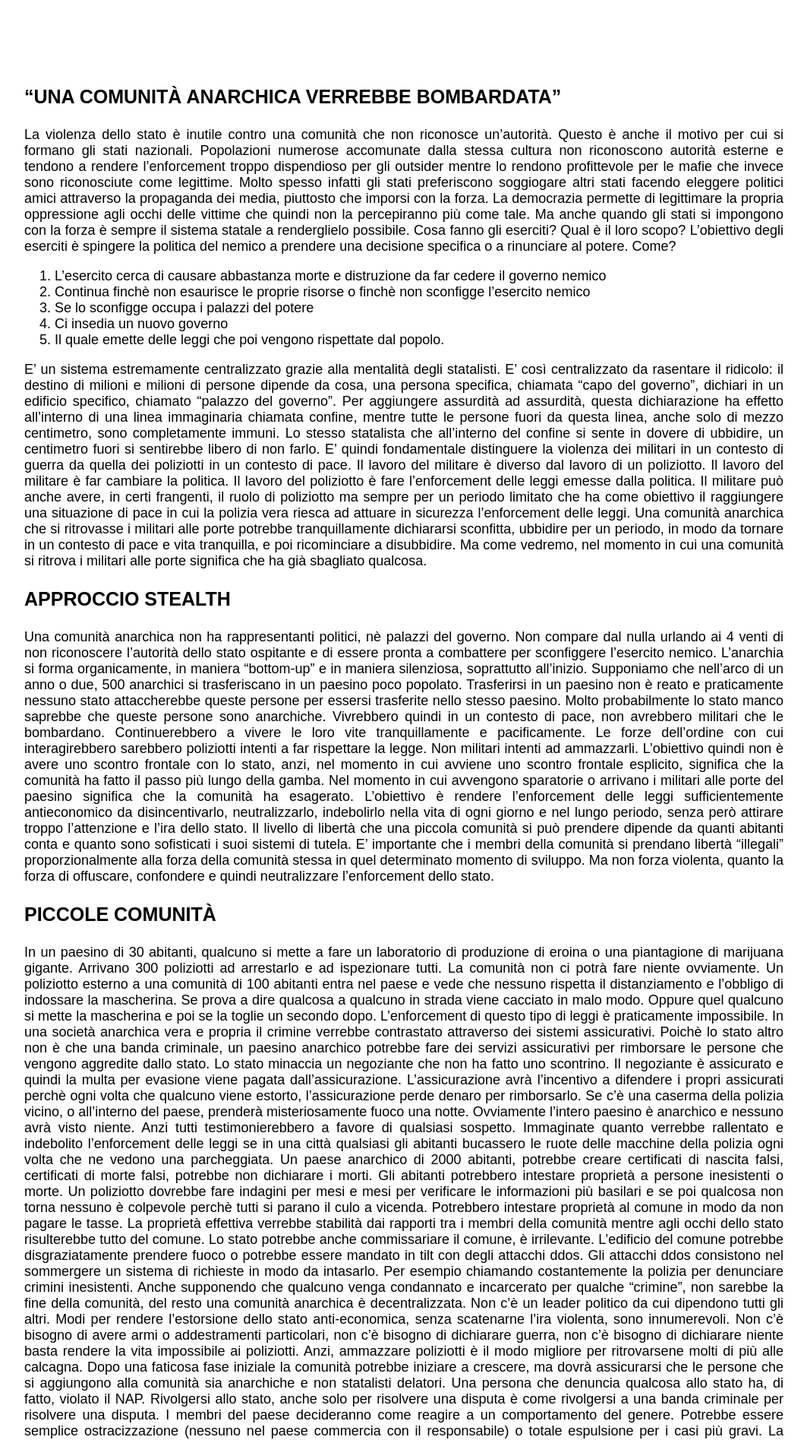
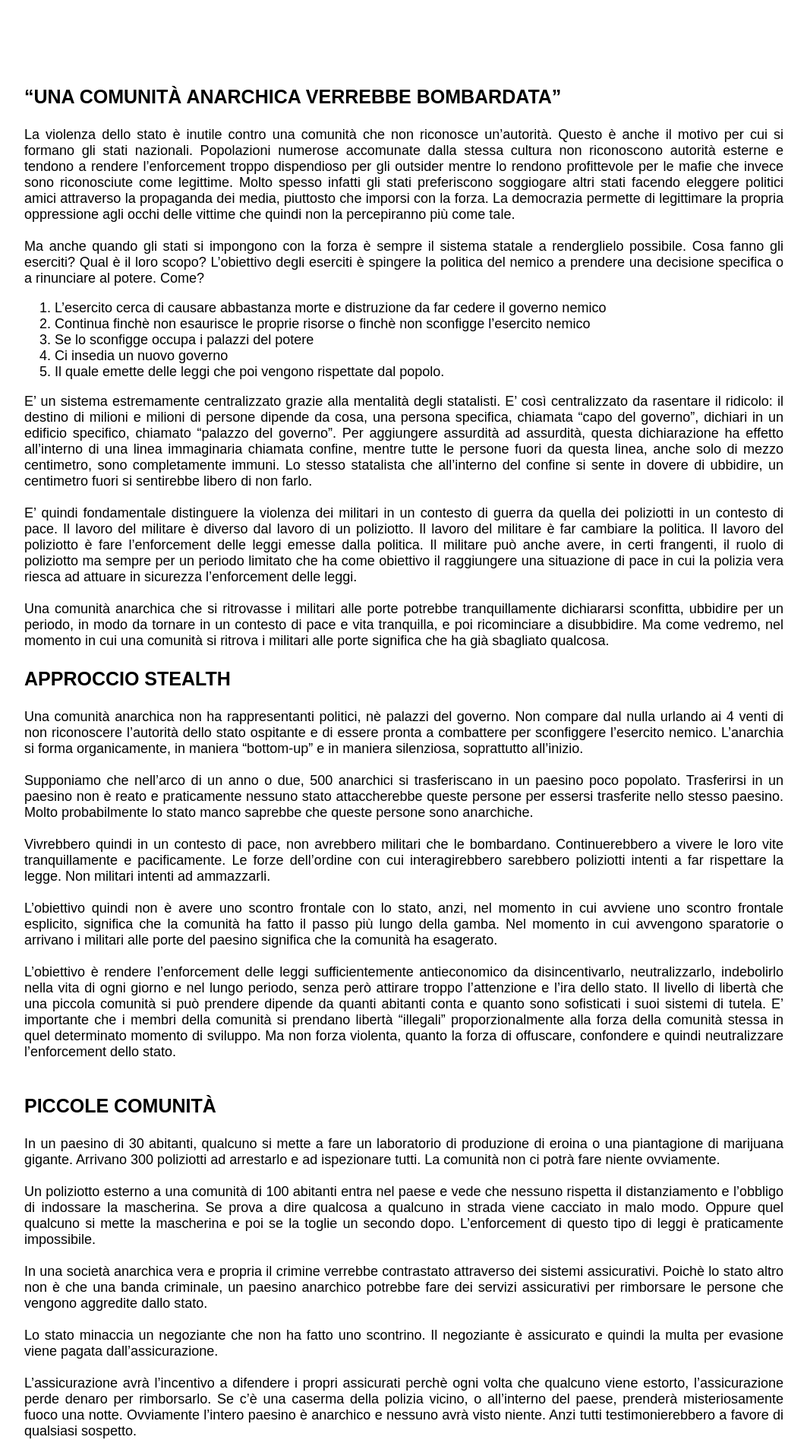
Before and after one commit to ancapdeclaration/anarchia-senza-scontri-o-politica, a plain HTML site: page index.html in a window 1280 px wide. Shown: the top 1895 px of the page at 76% size, without its empty margins (108-1171 px from the left). Drawn offline with Linux system fonts and the light colour scheme.

Commit message:
Update index.html

```diff
--- a/index.html
+++ b/index.html
@@ -20,7 +20,7 @@
 	<div class="width">
 		<h3>“Una comunità anarchica verrebbe bombardata”</h3>
 
-<p>La violenza dello stato è inutile contro una comunità che non riconosce un’autorità. Questo è anche il motivo per cui si formano gli stati nazionali. Popolazioni numerose accomunate dalla stessa cultura non riconoscono autorità esterne e tendono a rendere l’enforcement troppo dispendioso per gli outsider mentre lo rendono profittevole per le mafie che invece sono riconosciute come legittime. Molto spesso infatti gli stati preferiscono soggiogare altri stati facendo eleggere politici amici attraverso la propaganda dei media, piuttosto che imporsi con la forza. La democrazia permette di legittimare la propria oppressione agli occhi delle vittime che quindi non la percepiranno più come tale.
+<p>La violenza dello stato è inutile contro una comunità che non riconosce un’autorità. Questo è anche il motivo per cui si formano gli stati nazionali. Popolazioni numerose accomunate dalla stessa cultura non riconoscono autorità esterne e tendono a rendere l’enforcement troppo dispendioso per gli outsider mentre lo rendono profittevole per le mafie che invece sono riconosciute come legittime. Molto spesso infatti gli stati preferiscono soggiogare altri stati facendo eleggere politici amici attraverso la propaganda dei media, piuttosto che imporsi con la forza. La democrazia permette di legittimare la propria oppressione agli occhi delle vittime che quindi non la percepiranno più come tale.<br><br>
 Ma anche quando gli stati si impongono con la forza è sempre il sistema statale a renderglielo possibile. Cosa fanno gli eserciti? Qual è il loro scopo? L’obiettivo degli eserciti è spingere la politica del nemico a prendere una decisione specifica o a rinunciare al potere. Come? </p>
 <ol>
 <li>L’esercito cerca di causare abbastanza morte e distruzione da far cedere il governo nemico</li>
@@ -29,48 +29,48 @@ Ma anche quando gli stati si impongono con la forza è sempre il sistema statale
 <li>Ci insedia un nuovo governo </li>
 <li>Il quale emette delle leggi che poi vengono rispettate dal popolo.</li>
 </ol>
-<p>E’ un sistema estremamente centralizzato grazie alla mentalità degli statalisti. E’ così centralizzato da rasentare il ridicolo: il destino di milioni e milioni di persone dipende da cosa, una persona specifica, chiamata “capo del governo”, dichiari in un edificio specifico, chiamato “palazzo del governo”. Per aggiungere assurdità ad assurdità, questa dichiarazione ha effetto all’interno di una linea immaginaria chiamata confine, mentre tutte le persone fuori da questa linea, anche solo di mezzo centimetro, sono completamente immuni. Lo stesso statalista che all’interno del confine si sente in dovere di ubbidire, un centimetro fuori si sentirebbe libero di non farlo.
-E’ quindi fondamentale distinguere la violenza dei militari in un contesto di guerra da quella dei poliziotti in un contesto di pace. Il lavoro del militare è diverso dal lavoro di un poliziotto. Il lavoro del militare è far cambiare la politica. Il lavoro del poliziotto è fare l’enforcement delle leggi emesse dalla politica. Il militare può anche avere, in certi frangenti, il ruolo di poliziotto ma sempre per un periodo limitato che ha come obiettivo il raggiungere una situazione di pace in cui la polizia vera riesca ad attuare in sicurezza l’enforcement delle leggi.
+<p>E’ un sistema estremamente centralizzato grazie alla mentalità degli statalisti. E’ così centralizzato da rasentare il ridicolo: il destino di milioni e milioni di persone dipende da cosa, una persona specifica, chiamata “capo del governo”, dichiari in un edificio specifico, chiamato “palazzo del governo”. Per aggiungere assurdità ad assurdità, questa dichiarazione ha effetto all’interno di una linea immaginaria chiamata confine, mentre tutte le persone fuori da questa linea, anche solo di mezzo centimetro, sono completamente immuni. Lo stesso statalista che all’interno del confine si sente in dovere di ubbidire, un centimetro fuori si sentirebbe libero di non farlo.<br><br>
+E’ quindi fondamentale distinguere la violenza dei militari in un contesto di guerra da quella dei poliziotti in un contesto di pace. Il lavoro del militare è diverso dal lavoro di un poliziotto. Il lavoro del militare è far cambiare la politica. Il lavoro del poliziotto è fare l’enforcement delle leggi emesse dalla politica. Il militare può anche avere, in certi frangenti, il ruolo di poliziotto ma sempre per un periodo limitato che ha come obiettivo il raggiungere una situazione di pace in cui la polizia vera riesca ad attuare in sicurezza l’enforcement delle leggi.<br><br>
 Una comunità anarchica che si ritrovasse i militari alle porte potrebbe tranquillamente dichiararsi sconfitta, ubbidire per un periodo, in modo da tornare in un contesto di pace e vita tranquilla, e poi ricominciare a disubbidire. Ma come vedremo, nel momento in cui una comunità si ritrova i militari alle porte significa che ha già sbagliato qualcosa.</p>
 
 <h3>Approccio stealth</h3>
 
-<p>Una comunità anarchica non ha rappresentanti politici, nè palazzi del governo. Non compare dal nulla urlando ai 4 venti di non riconoscere l’autorità dello stato ospitante e di essere pronta a combattere per sconfiggere l’esercito nemico. L’anarchia si forma organicamente, in maniera “bottom-up” e in maniera silenziosa, soprattutto all’inizio.
-Supponiamo che nell’arco di un anno o due, 500 anarchici si trasferiscano in un paesino poco popolato. Trasferirsi in un paesino non è reato e praticamente nessuno stato attaccherebbe queste persone per essersi trasferite nello stesso paesino. Molto probabilmente lo stato manco saprebbe che queste persone sono anarchiche.
-Vivrebbero quindi in un contesto di pace, non avrebbero militari che le bombardano. Continuerebbero a vivere le loro vite tranquillamente e pacificamente. Le forze dell’ordine con cui interagirebbero sarebbero poliziotti intenti a far rispettare la legge. Non militari intenti ad ammazzarli.
-L’obiettivo quindi non è avere uno scontro frontale con lo stato, anzi, nel momento in cui avviene uno scontro frontale esplicito, significa che la comunità ha fatto il passo più lungo della gamba. Nel momento in cui avvengono sparatorie o arrivano i militari alle porte del paesino significa che la comunità ha esagerato.
+<p>Una comunità anarchica non ha rappresentanti politici, nè palazzi del governo. Non compare dal nulla urlando ai 4 venti di non riconoscere l’autorità dello stato ospitante e di essere pronta a combattere per sconfiggere l’esercito nemico. L’anarchia si forma organicamente, in maniera “bottom-up” e in maniera silenziosa, soprattutto all’inizio.<br><br>
+Supponiamo che nell’arco di un anno o due, 500 anarchici si trasferiscano in un paesino poco popolato. Trasferirsi in un paesino non è reato e praticamente nessuno stato attaccherebbe queste persone per essersi trasferite nello stesso paesino. Molto probabilmente lo stato manco saprebbe che queste persone sono anarchiche.<br><br>
+Vivrebbero quindi in un contesto di pace, non avrebbero militari che le bombardano. Continuerebbero a vivere le loro vite tranquillamente e pacificamente. Le forze dell’ordine con cui interagirebbero sarebbero poliziotti intenti a far rispettare la legge. Non militari intenti ad ammazzarli.<br><br>
+L’obiettivo quindi non è avere uno scontro frontale con lo stato, anzi, nel momento in cui avviene uno scontro frontale esplicito, significa che la comunità ha fatto il passo più lungo della gamba. Nel momento in cui avvengono sparatorie o arrivano i militari alle porte del paesino significa che la comunità ha esagerato.<br><br>
 L’obiettivo è rendere l’enforcement delle leggi sufficientemente antieconomico da disincentivarlo, neutralizzarlo, indebolirlo nella vita di ogni giorno e nel lungo periodo, senza però attirare troppo l’attenzione e l’ira dello stato.
-Il livello di libertà che una piccola comunità si può prendere dipende da quanti abitanti conta e quanto sono sofisticati i suoi sistemi di tutela. E’ importante che i membri della comunità si prendano libertà “illegali” proporzionalmente alla forza della comunità stessa in quel determinato momento di sviluppo. Ma non forza violenta, quanto la forza di offuscare, confondere e quindi neutralizzare l’enforcement dello stato.</p>
+Il livello di libertà che una piccola comunità si può prendere dipende da quanti abitanti conta e quanto sono sofisticati i suoi sistemi di tutela. E’ importante che i membri della comunità si prendano libertà “illegali” proporzionalmente alla forza della comunità stessa in quel determinato momento di sviluppo. Ma non forza violenta, quanto la forza di offuscare, confondere e quindi neutralizzare l’enforcement dello stato.<br><br></p>
 
 <h3>Piccole comunità</h3>
 
-<p>In un paesino di 30 abitanti, qualcuno si mette a fare un laboratorio di produzione di eroina o una piantagione di marijuana gigante. Arrivano 300 poliziotti ad arrestarlo e ad ispezionare tutti. La comunità non ci potrà fare niente ovviamente.
-Un poliziotto esterno a una comunità di 100 abitanti entra nel paese e vede che nessuno rispetta il distanziamento e l’obbligo di indossare la mascherina. Se prova a dire qualcosa a qualcuno in strada viene cacciato in malo modo. Oppure quel qualcuno si mette la mascherina e poi se la toglie un secondo dopo. L’enforcement di questo tipo di leggi è praticamente impossibile.
-In una società anarchica vera e propria il crimine verrebbe contrastato attraverso dei sistemi assicurativi. Poichè lo stato altro non è che una banda criminale, un paesino anarchico potrebbe fare dei servizi assicurativi per rimborsare le persone che vengono aggredite dallo stato.
-Lo stato minaccia un negoziante che non ha fatto uno scontrino. Il negoziante è assicurato e quindi la multa per evasione viene pagata dall’assicurazione.
-L’assicurazione avrà l’incentivo a difendere i propri assicurati perchè ogni volta che qualcuno viene estorto, l’assicurazione perde denaro per rimborsarlo. Se c’è una caserma della polizia vicino, o all’interno del paese, prenderà misteriosamente fuoco una notte. Ovviamente l’intero paesino è anarchico e nessuno avrà visto niente. Anzi tutti testimonierebbero a favore di qualsiasi sospetto.
-Immaginate quanto verrebbe rallentato e indebolito l’enforcement delle leggi se in una città qualsiasi gli abitanti bucassero le ruote delle macchine della polizia ogni volta che ne vedono una parcheggiata.
-Un paese anarchico di 2000 abitanti, potrebbe creare certificati di nascita falsi, certificati di morte falsi, potrebbe non dichiarare i morti. Gli abitanti potrebbero intestare proprietà a persone inesistenti o morte. Un poliziotto dovrebbe fare indagini per mesi e mesi per verificare le informazioni più basilari e se poi qualcosa non torna nessuno è colpevole perchè tutti si parano il culo a vicenda.
-Potrebbero intestare proprietà al comune in modo da non pagare le tasse. La proprietà effettiva verrebbe stabilità dai rapporti tra i membri della comunità mentre agli occhi dello stato risulterebbe tutto del comune.
-Lo stato potrebbe anche commissariare il comune, è irrilevante. L’edificio del comune potrebbe disgraziatamente prendere fuoco o potrebbe essere mandato in tilt con degli attacchi ddos. Gli attacchi ddos consistono nel sommergere un sistema di richieste in modo da intasarlo. Per esempio chiamando costantemente la polizia per denunciare crimini inesistenti.
-Anche supponendo che qualcuno venga condannato e incarcerato per qualche “crimine”, non sarebbe la fine della comunità, del resto una comunità anarchica è decentralizzata. Non c’è un leader politico da cui dipendono tutti gli altri.
-Modi per rendere l’estorsione dello stato anti-economica, senza scatenarne l’ira violenta, sono innumerevoli. Non c’è bisogno di avere armi o addestramenti particolari, non c’è bisogno di dichiarare guerra, non c’è bisogno di dichiarare niente basta rendere la vita impossibile ai poliziotti. Anzi, ammazzare poliziotti è il modo migliore per ritrovarsene molti di più alle calcagna.
-Dopo una faticosa fase iniziale la comunità potrebbe iniziare a crescere, ma dovrà assicurarsi che le persone che si aggiungono alla comunità sia anarchiche e non statalisti delatori. Una persona che denuncia qualcosa allo stato ha, di fatto, violato il NAP. Rivolgersi allo stato, anche solo per risolvere una disputa è come rivolgersi a una banda criminale per risolvere una disputa. I membri del paese decideranno come reagire a un comportamento del genere. Potrebbe essere semplice ostracizzazione (nessuno nel paese commercia con il responsabile) o totale espulsione per i casi più gravi.
-La comunità potrebbe usare bitcoin e mille altri sistemi per tutelare la propria ricchezza, ma non c’è bisogno che tutti vìolino la legge dello stato, anzi ogni individuo può stabilire quanto rischio prendersi, quante tasse non pagare, quali leggi ignorare e quali rispettare ecc. Lo farà con la consapevolezza che la sua comunità rappresenta un certo livello di tutela. In una fase iniziale di vulnerabilità della comunità, i cittadini potrebbero anche rispettare tutte le leggi.</p>
+<p>In un paesino di 30 abitanti, qualcuno si mette a fare un laboratorio di produzione di eroina o una piantagione di marijuana gigante. Arrivano 300 poliziotti ad arrestarlo e ad ispezionare tutti. La comunità non ci potrà fare niente ovviamente.<br><br>
+Un poliziotto esterno a una comunità di 100 abitanti entra nel paese e vede che nessuno rispetta il distanziamento e l’obbligo di indossare la mascherina. Se prova a dire qualcosa a qualcuno in strada viene cacciato in malo modo. Oppure quel qualcuno si mette la mascherina e poi se la toglie un secondo dopo. L’enforcement di questo tipo di leggi è praticamente impossibile.<br><br>
+In una società anarchica vera e propria il crimine verrebbe contrastato attraverso dei sistemi assicurativi. Poichè lo stato altro non è che una banda criminale, un paesino anarchico potrebbe fare dei servizi assicurativi per rimborsare le persone che vengono aggredite dallo stato.<br><br>
+Lo stato minaccia un negoziante che non ha fatto uno scontrino. Il negoziante è assicurato e quindi la multa per evasione viene pagata dall’assicurazione.<br><br>
+L’assicurazione avrà l’incentivo a difendere i propri assicurati perchè ogni volta che qualcuno viene estorto, l’assicurazione perde denaro per rimborsarlo. Se c’è una caserma della polizia vicino, o all’interno del paese, prenderà misteriosamente fuoco una notte. Ovviamente l’intero paesino è anarchico e nessuno avrà visto niente. Anzi tutti testimonierebbero a favore di qualsiasi sospetto.<br><br>
+Immaginate quanto verrebbe rallentato e indebolito l’enforcement delle leggi se in una città qualsiasi gli abitanti bucassero le ruote delle macchine della polizia ogni volta che ne vedono una parcheggiata.<br><br>
+Un paese anarchico di 2000 abitanti, potrebbe creare certificati di nascita falsi, certificati di morte falsi, potrebbe non dichiarare i morti. Gli abitanti potrebbero intestare proprietà a persone inesistenti o morte. Un poliziotto dovrebbe fare indagini per mesi e mesi per verificare le informazioni più basilari e se poi qualcosa non torna nessuno è colpevole perchè tutti si parano il culo a vicenda.<br><br>
+Potrebbero intestare proprietà al comune in modo da non pagare le tasse. La proprietà effettiva verrebbe stabilità dai rapporti tra i membri della comunità mentre agli occhi dello stato risulterebbe tutto del comune.<br><br>
+Lo stato potrebbe anche commissariare il comune, è irrilevante. L’edificio del comune potrebbe disgraziatamente prendere fuoco o potrebbe essere mandato in tilt con degli attacchi ddos. Gli attacchi ddos consistono nel sommergere un sistema di richieste in modo da intasarlo. Per esempio chiamando costantemente la polizia per denunciare crimini inesistenti.<br><br>
+Anche supponendo che qualcuno venga condannato e incarcerato per qualche “crimine”, non sarebbe la fine della comunità, del resto una comunità anarchica è decentralizzata. Non c’è un leader politico da cui dipendono tutti gli altri.<br><br>
+Modi per rendere l’estorsione dello stato anti-economica, senza scatenarne l’ira violenta, sono innumerevoli. Non c’è bisogno di avere armi o addestramenti particolari, non c’è bisogno di dichiarare guerra, non c’è bisogno di dichiarare niente basta rendere la vita impossibile ai poliziotti. Anzi, ammazzare poliziotti è il modo migliore per ritrovarsene molti di più alle calcagna.<br><br>
+Dopo una faticosa fase iniziale la comunità potrebbe iniziare a crescere, ma dovrà assicurarsi che le persone che si aggiungono alla comunità sia anarchiche e non statalisti delatori. Una persona che denuncia qualcosa allo stato ha, di fatto, violato il NAP. Rivolgersi allo stato, anche solo per risolvere una disputa è come rivolgersi a una banda criminale per risolvere una disputa. I membri del paese decideranno come reagire a un comportamento del genere. Potrebbe essere semplice ostracizzazione (nessuno nel paese commercia con il responsabile) o totale espulsione per i casi più gravi.<br><br>
+La comunità potrebbe usare bitcoin e mille altri sistemi per tutelare la propria ricchezza, ma non c’è bisogno che tutti vìolino la legge dello stato, anzi ogni individuo può stabilire quanto rischio prendersi, quante tasse non pagare, quali leggi ignorare e quali rispettare ecc. Lo farà con la consapevolezza che la sua comunità rappresenta un certo livello di tutela. In una fase iniziale di vulnerabilità della comunità, i cittadini potrebbero anche rispettare tutte le leggi.<br><br></p>
 
 <h3>Grandi comunità</h3>
 
-<p>Ovviamente all’inizio non sarebbe una vita senza sacrifici, ma se la libertà non richiedesse sacrifici non saremmo schiavi.
-La comunità dovrebbe piano piano crescere creando business, sfruttando mercati neri e grigi e cercando di rendersi il più possibile autosufficiente. Farlo non è obbligatorio ma sarebbe una garanzia in più nel caso lo stato cercasse di rivalersi sulla comunità in qualche modo.
-Più la comunità cresce più la vita diventa semplice e lo stato impotente. Se l’1% del popolo italiano (ovvero 600.000 persone) fosse anarchico e abitasse nella stessa città o regione, non ci sarebbero abbastanza poliziotti e dipendenti pubblici in tutta italia per denunciare, processare e perseguire 600.000 persone che non rispettano la legge.
-Anche supponendo che tutti i poliziotti d’italia e tutto l’esercito italiano (300.000 persone) si organizzassero per andare di porta in porta a esigere i soldi delle tasse, verrebbero costantemente attaccati dalla società civile.
-Anche supponendo che non verrebbero attaccati, il solo fatto di dover andare di porta in porta a minacciare così tanti cittadini sarebbe abbastanza da renderebbe l’enforcement improfittevole.
-Anche supponendo che riuscirebbero ad arrestare tutti pur essendo in netta minoranza non ci sarebbero abbastanza carceri per ospitare tutti gli arrestati.
-Anche supponendo che ci sarebbero abbastanza carceri, lo stato passerebbe dall’attaccare una popolazione produttiva con l’obiettivo di “guadagnare” soldi attraverso le tasse a doverla mantenere nei carceri a sue spese, rendendo l’operazione anti-economica al massimo oltre che tecnicamente di difficilissima realizzazione.
-Questo fa capire come lo stato funzioni solo perchè la sua popolazione denuncia e consegna i suoi averi al suo estorsore di sua volontà, vuoi perchè pensa di doverlo fare, vuoi per il bene comune o per paura. Questa ubbidienza inculcata fin da bambini, fa crollare drasticamente il costo dell’estorsione. Se lo stato dovesse sobbarcarsi costantemente il costo di un’estorsione attiva sarebbe già fallito.
+<p>Ovviamente all’inizio non sarebbe una vita senza sacrifici, ma se la libertà non richiedesse sacrifici non saremmo schiavi.<br><br>
+La comunità dovrebbe piano piano crescere creando business, sfruttando mercati neri e grigi e cercando di rendersi il più possibile autosufficiente. Farlo non è obbligatorio ma sarebbe una garanzia in più nel caso lo stato cercasse di rivalersi sulla comunità in qualche modo.<br><br>
+Più la comunità cresce più la vita diventa semplice e lo stato impotente. Se l’1% del popolo italiano (ovvero 600.000 persone) fosse anarchico e abitasse nella stessa città o regione, non ci sarebbero abbastanza poliziotti e dipendenti pubblici in tutta italia per denunciare, processare e perseguire 600.000 persone che non rispettano la legge.<br><br>
+Anche supponendo che tutti i poliziotti d’italia e tutto l’esercito italiano (300.000 persone) si organizzassero per andare di porta in porta a esigere i soldi delle tasse, verrebbero costantemente attaccati dalla società civile.<br><br>
+Anche supponendo che non verrebbero attaccati, il solo fatto di dover andare di porta in porta a minacciare così tanti cittadini sarebbe abbastanza da renderebbe l’enforcement improfittevole.<br><br>
+Anche supponendo che riuscirebbero ad arrestare tutti pur essendo in netta minoranza non ci sarebbero abbastanza carceri per ospitare tutti gli arrestati.<br><br>
+Anche supponendo che ci sarebbero abbastanza carceri, lo stato passerebbe dall’attaccare una popolazione produttiva con l’obiettivo di “guadagnare” soldi attraverso le tasse a doverla mantenere nei carceri a sue spese, rendendo l’operazione anti-economica al massimo oltre che tecnicamente di difficilissima realizzazione.<br><br>
+Questo fa capire come lo stato funzioni solo perchè la sua popolazione denuncia e consegna i suoi averi al suo estorsore di sua volontà, vuoi perchè pensa di doverlo fare, vuoi per il bene comune o per paura. Questa ubbidienza inculcata fin da bambini, fa crollare drasticamente il costo dell’estorsione. Se lo stato dovesse sobbarcarsi costantemente il costo di un’estorsione attiva sarebbe già fallito.<br><br>
 
 <h3>Conclusioni</h3>
-<p>L’anarchia emerge bottom-up organicamente. Bisogna abbandonare questa idea che la libertà si possa ottenere solo con bombe e le armi da fuoco. Lo stato non esiste grazie alle sue armi e non lo si sconfigge avendo più armi di lui. Lo stato esiste perchè è nella testa delle persone, anche nella testa di molti anarchici. Far credere alla gente che lo stato esiste perchè ha le armi è il modo migliore per spingere i ribelli a intraprendere uno scontro frontale armato. Questo tipo di scontro è la tipologia di conflitto preferita dallo stato perchè può dipingere i rivoltosi come violenti criminali assassini e può rispondere ammazzandoli.
+<p>L’anarchia emerge bottom-up organicamente. Bisogna abbandonare questa idea che la libertà si possa ottenere solo con bombe e le armi da fuoco. Lo stato non esiste grazie alle sue armi e non lo si sconfigge avendo più armi di lui. Lo stato esiste perchè è nella testa delle persone, anche nella testa di molti anarchici. Far credere alla gente che lo stato esiste perchè ha le armi è il modo migliore per spingere i ribelli a intraprendere uno scontro frontale armato. Questo tipo di scontro è la tipologia di conflitto preferita dallo stato perchè può dipingere i rivoltosi come violenti criminali assassini e può rispondere ammazzandoli.<br><br>
 Per battere lo stato è quindi necessario 1. Togliersi dalla testa le dinamiche di scontro statalista che ci ha inculcato 2. Essere astuti nelle modalità di disubbidienza 3. Essere disposti a fare dei sacrifici.</p>
 
 	</div>
```
